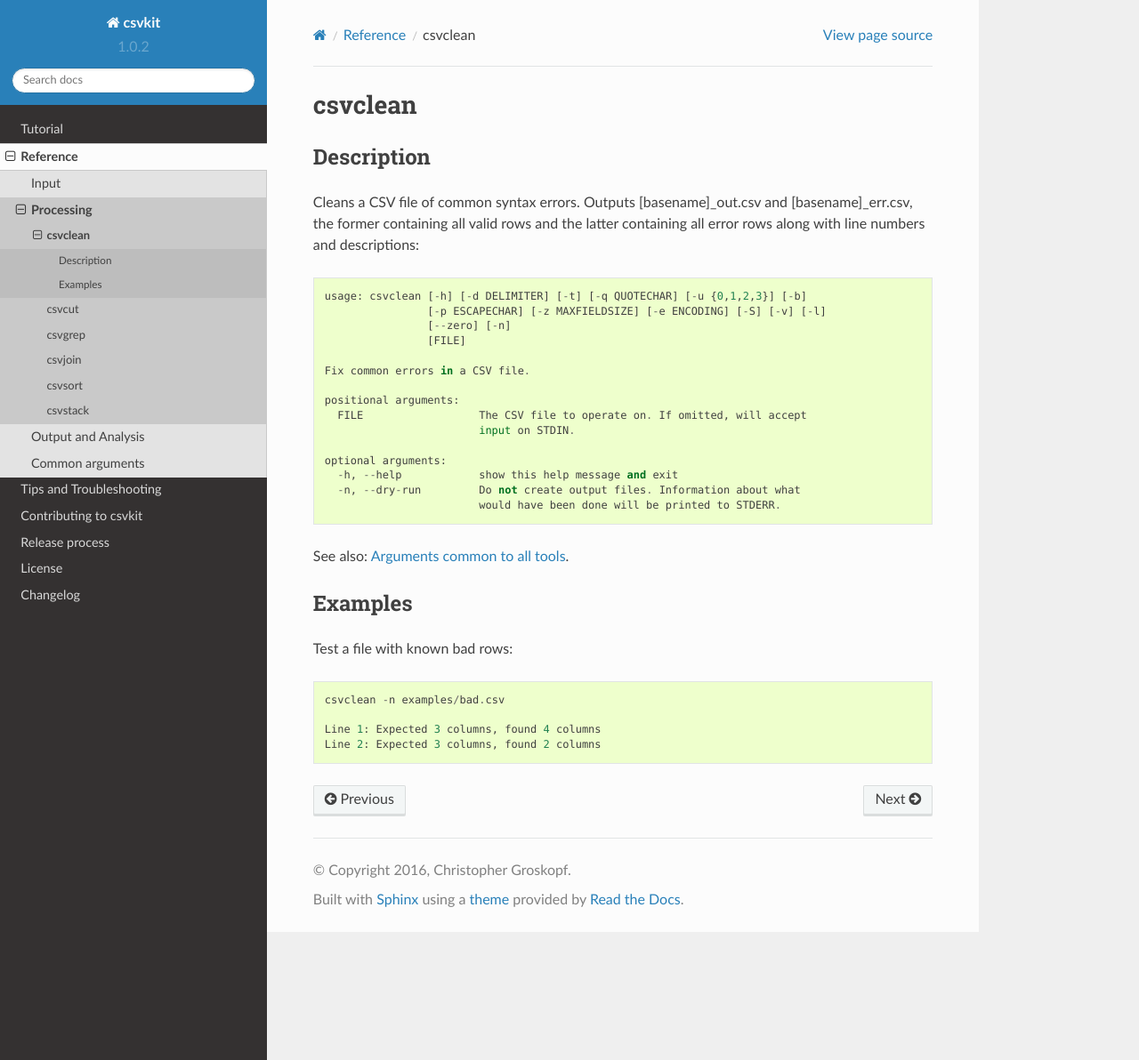
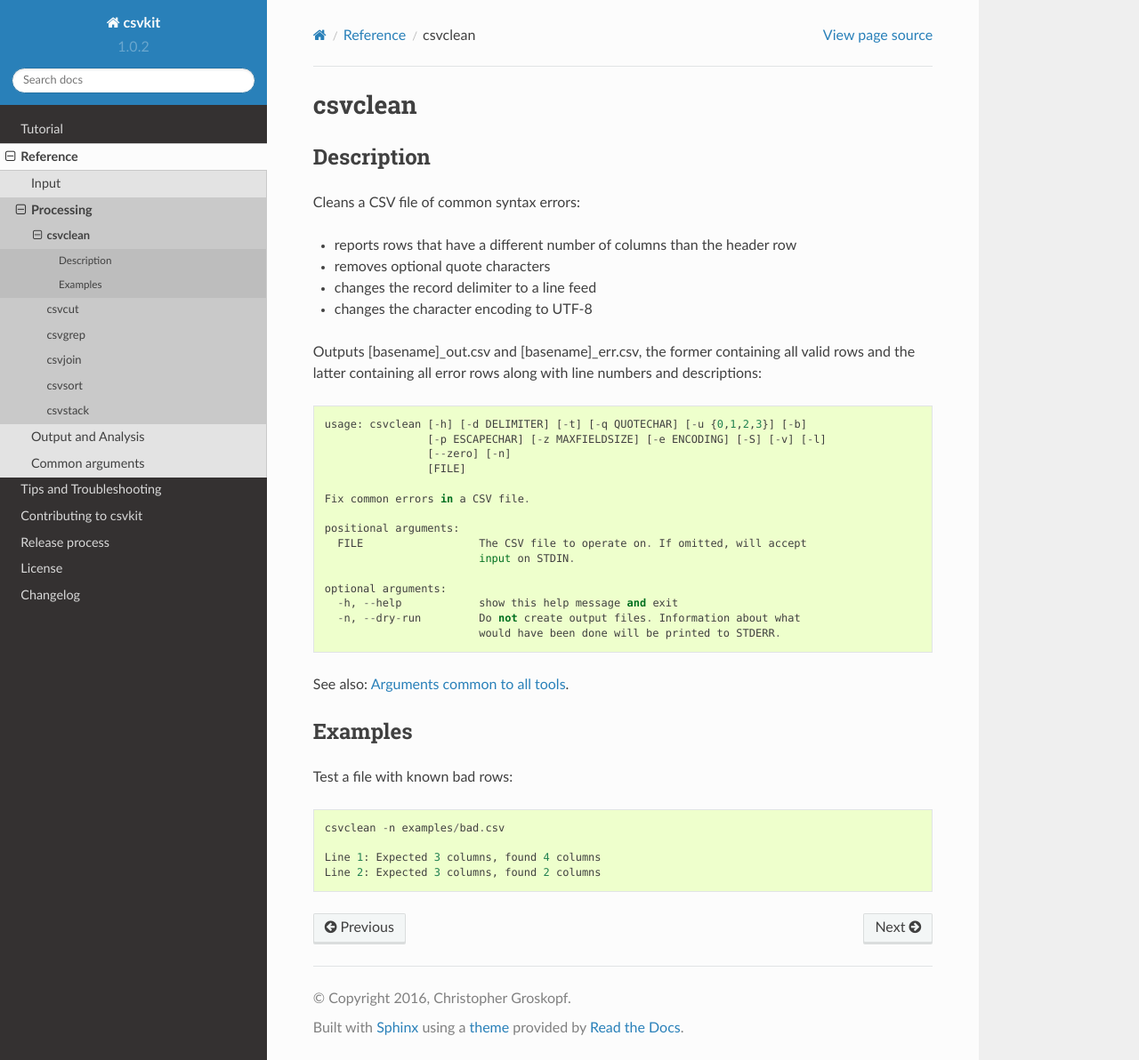
Before and after one commit to wireservice/csvkit, a Sphinx documentation site: the page built from docs/scripts/csvclean.rst, in a window 1280 px wide and 1192 px high. Shown: the whole window at 89% size. Built offline with Sphinx 7.4.7 and the Read the Docs theme 2.0.0, drawn with Linux system fonts in a browser that asks for light colours.

Commit message:
Improve documentation for csvclean, closes #748

```diff
--- a/docs/scripts/csvclean.rst
+++ b/docs/scripts/csvclean.rst
@@ -5,7 +5,14 @@ csvclean
 Description
 ===========
 
-Cleans a CSV file of common syntax errors. Outputs [basename]_out.csv and [basename]_err.csv, the former containing all valid rows and the latter containing all error rows along with line numbers and descriptions::
+Cleans a CSV file of common syntax errors:
+
+* reports rows that have a different number of columns than the header row
+* removes optional quote characters
+* changes the record delimiter to a line feed
+* changes the character encoding to UTF-8
+
+Outputs [basename]_out.csv and [basename]_err.csv, the former containing all valid rows and the latter containing all error rows along with line numbers and descriptions::
 
     usage: csvclean [-h] [-d DELIMITER] [-t] [-q QUOTECHAR] [-u {0,1,2,3}] [-b]
                     [-p ESCAPECHAR] [-z MAXFIELDSIZE] [-e ENCODING] [-S] [-v] [-l]
```
Also changed, not shown: 2 other files.
